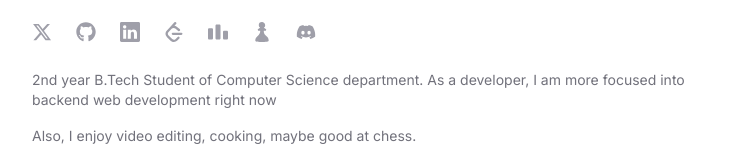
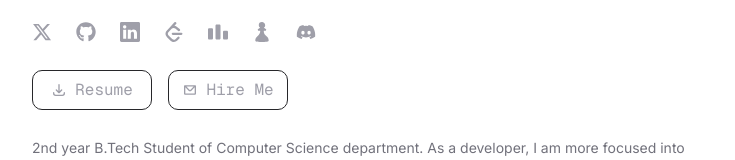
Before and after one commit to ankitsensei/ankitbhagat-portfolio, a React (Vite) app: page / in a window 1280 px wide. Shown: the part 223-383 px from the top of the page, without its empty margins (272-1007 px from the left). Built offline with nearby package versions, Linux system fonts and the light colour scheme; a web font is replaced by a local one.

Commit message:
resume and hire me

```diff
--- a/src/components/Intro.tsx
+++ b/src/components/Intro.tsx
@@ -1,4 +1,5 @@
 import { motion } from "motion/react"
+import { NavLink } from "react-router";
 import { GitHubCalendar } from 'react-github-calendar';
 import Connect from "./Connect"
 import DP from "../assets/ankit-dp.jpg"
@@ -10,6 +11,8 @@ import { SiLeetcode } from "react-icons/si";
 import { SiCodeforces } from "react-icons/si";
 import { SiChessdotcom } from "react-icons/si";
 import { FaDiscord } from "react-icons/fa";
+import { HiOutlineDownload } from "react-icons/hi";
+import { CgMail } from "react-icons/cg";
 
 
 const Intro: React.FC = () => {
@@ -36,6 +39,12 @@ const Intro: React.FC = () => {
           <a href="https://www.chess.com/member/devilking7112" target="_blank"><SiChessdotcom /></a>
           <a href="https://discord.com/users/ankitsensei" target="_blank"><FaDiscord /></a>
         </div>
+        <div className="flex item-center gap-4 text-zinc-400">
+          <NavLink target="_blank" to="/resume" className="flex items-center justify-center gap-2 w-30 h-10 border border-zinc-800 rounded-lg hover:border-zinc-400"><HiOutlineDownload className="" /> Resume</NavLink>
+          <a href="mailto:ankitbhagat.dev@gmail.com" className="flex items-center justify-center gap-2 w-30 h-10 border border-zinc-800 rounded-lg">
+            <CgMail /> Hire Me
+          </a>
+        </div>
         {/* <hr className='text-zinc-800 my-2' /> */}
         <div className="flex flex-col gap-4 font-inter text-sm">
           <p className="dark:text-zinc-400 text-zinc-500 text-md">2nd year B.Tech Student of Computer Science department. As a developer, I am more focused into backend web development right now</p>
--- a/src/pages/Resume.tsx
+++ b/src/pages/Resume.tsx
@@ -3,8 +3,7 @@ import PdfResume from "../assets/ankit-resume.pdf"
 const Resume = () => {
     return (
         <div className="w-full h-screen">
-            {/* <embed src={PdfResume} type="pdf" /> */}
-            <iframe src={PdfResume} width={1000} height={1000}></iframe>
+            <iframe src={PdfResume} className="w-full h-screen"></iframe>
         </div>
     )
 }
```
